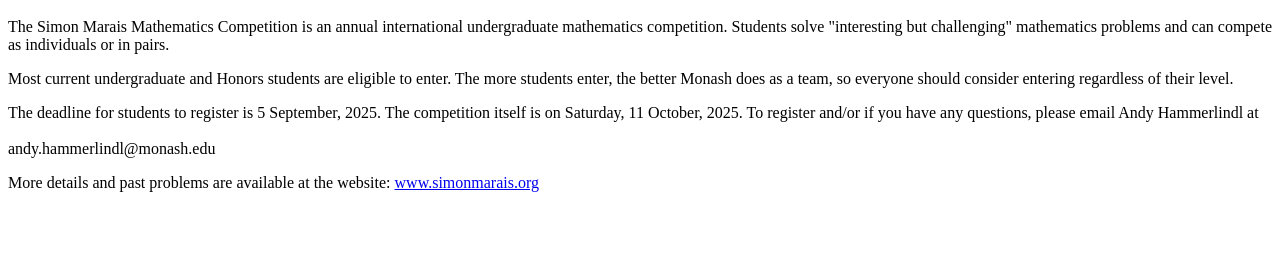
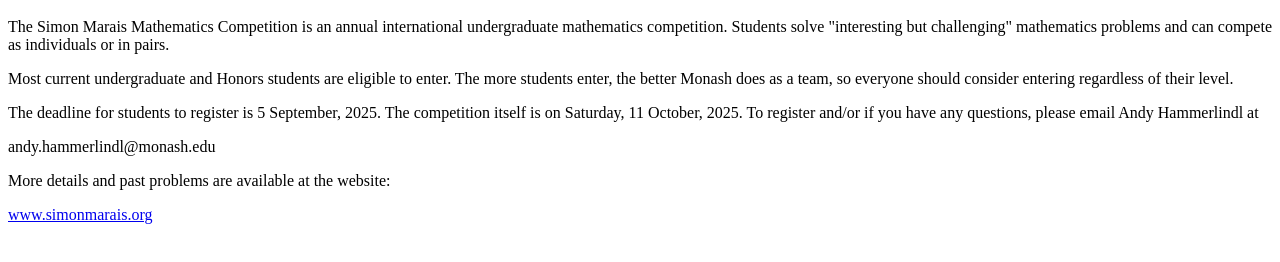
Before and after one commit to ahammerl/ahammerl.github.io, a plain HTML site: page smmc.html in a window 1280 px wide. Shown: the part 48-310 px from the top of the page. Drawn offline with Linux system fonts and the light colour scheme.

Commit message:
Better spacing

```diff
--- a/smmc.html
+++ b/smmc.html
@@ -117,12 +117,20 @@
         <p>Most current undergraduate and Honors students are eligible to enter. The more students enter, the better Monash does as a team, so everyone should consider entering regardless of their level.</p>
 
         <p>
-        The deadline for students to register is 5 September, 2025. The competition itself is on Saturday, 11 October, 2025. To register and/or if you have any questions, please email Andy Hammerlindl at <br/><br/>andy.hammerlindl@monash.edu</p>
+        The deadline for students to register is 5 September, 2025. The competition itself is on Saturday, 11 October, 2025. To register and/or if you have any questions, please email Andy Hammerlindl at<p>
 
+        andy.hammerlindl@monash.edu<br/>
+
+<p>
 More details and past problems are available at the website:
+</p>
 
 <a target="_parent" href="https://www.simonmarais.org">
     www.simonmarais.org</a>
+
+<br/>
+
 </div>
 
+
 </div></body></html>
```
